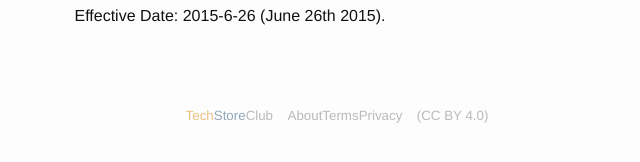
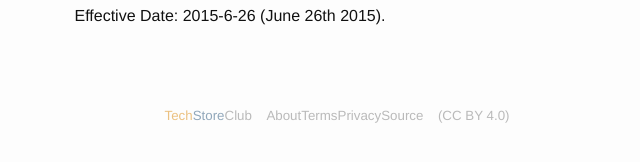
Before and after one commit to andychase/codebook, a Jekyll site: the page built from _infos/z_privacy.md, in a window 1280 px wide and 900 px high, scrolled down 5331 px. Shown: the part 728-890 px from the top of the window, without its empty margins (318-958 px from the left). Built offline with Jekyll 4.4.1, drawn with Linux system fonts in a browser that asks for light colours; some web fonts are replaced.

Commit message:
Add info to config

```diff
--- a/_config.yml
+++ b/_config.yml
@@ -5,7 +5,7 @@
 url: "https://codebook.snc.io"
 footer: |
   * [<span class="t">Tech</span><span class="s">Store</span><span class="c">Club</span>](https://techstore.club)
-  * [About](/about)[Terms](/about/terms)[Privacy](/about/privacy)
+  * [About](/about)[Terms](/about/terms)[Privacy](/about/privacy)[Source](//github.com/techstoreclub/codebook)
   * [(CC BY 4.0)](https://creativecommons.org/licenses/by/4.0/)
 
 markdown: kramdown
@@ -13,6 +13,7 @@
 resource_type_to_icon_map:
   guide: ss-signpost
   opinion: ss-chat
+  info: ss-info
   data: ss-barchart
   "yes": ss-check
   "no": ss-delete
```
